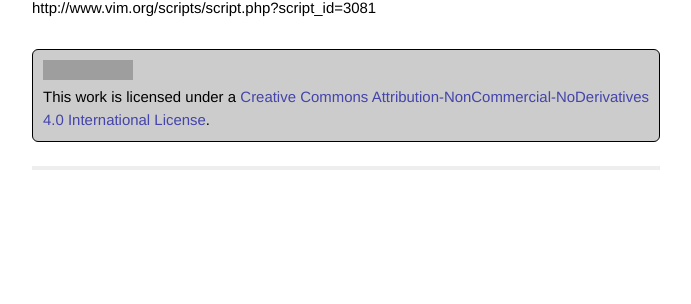
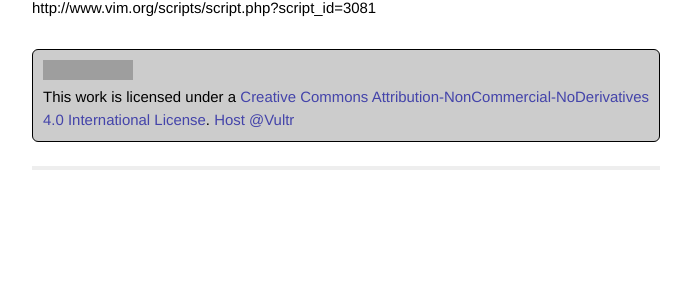
Before and after one commit to mindeng/mindeng.github.io, a Jekyll site: the page built from _posts/2014-03-09-20014.markdown, in a window 1280 px wide. Shown: the part 179-483 px from the top of the page, without its empty margins (294-985 px from the left). Built offline with Jekyll 4.4.1, drawn with Linux system fonts in a browser that asks for light colours; Markdown is read by kramdown in place of the engine named in the settings; grey boxes are pictures that could not be loaded.

Commit message:
Add host@.

```diff
--- a/_layouts/post.html
+++ b/_layouts/post.html
@@ -22,4 +22,5 @@ layout: default
   <br />This work is licensed under a
   <a rel="license" href="http://creativecommons.org/licenses/by-nc-nd/4.0/">
     Creative Commons Attribution-NonCommercial-NoDerivatives 4.0 International License</a>.
+<a href="http://www.vultr.com/?ref=6856403">Host @Vultr</a>
 </div>
```
